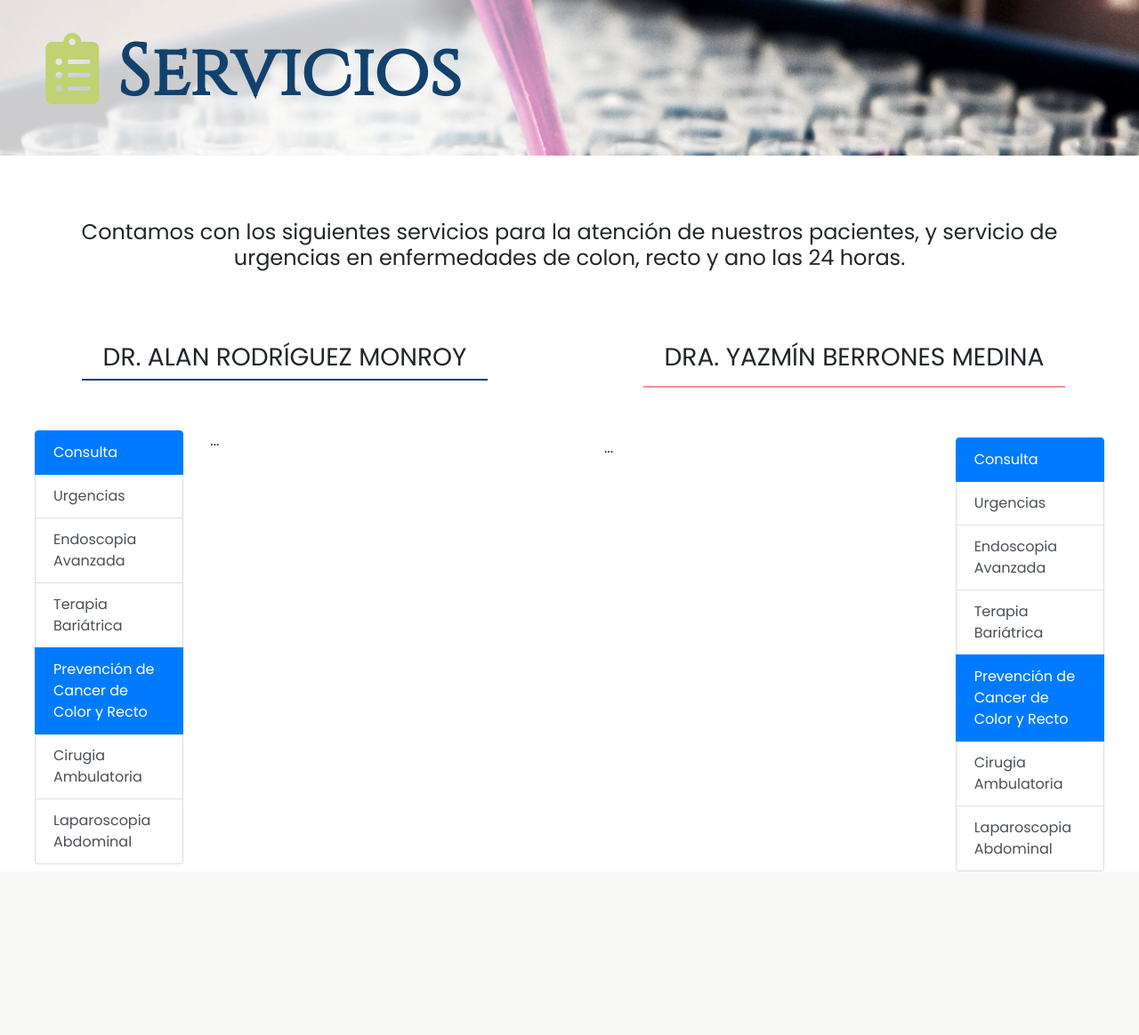
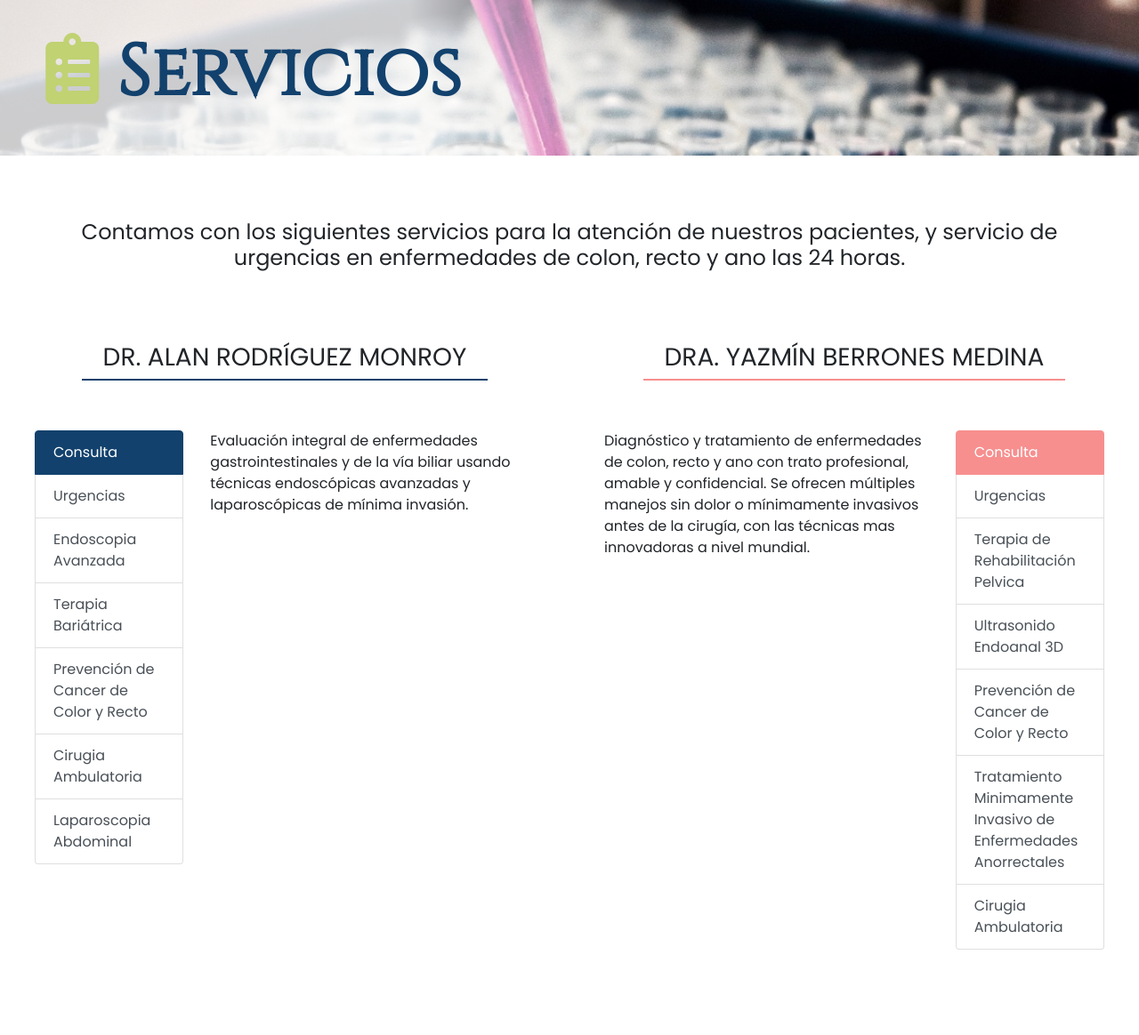
Before and after one commit to LSanchez94/Gastroprocto, a Node server app: page /servicios in a window 1280 px wide. Shown: the part 67-1231 px from the top of the page at 89% size. Before the commit the page ends 1047 px from the top, so only its background shows below. Run offline with Node 20, Linux system fonts and the light colour scheme; some libraries are stand-ins or nearby versions.

Commit message:
nuevos servicios

```diff
--- a/public/css/gastroproctostyles.css
+++ b/public/css/gastroproctostyles.css
@@ -445,6 +445,18 @@ a{
     transform: scale(1.2);
 }
 
+
+
+#bluestyle .list-group-item.active{
+    background-color: #12416d;
+    border-color: #12416d;
+}
+
+#pinkstyle .list-group-item.active{
+    background-color: #f78f8f;
+    border-color:  #f78f8f;
+}
+
 @media screen and (max-width: 1400px){
     .carrusel-left .carousel-caption h5, .carrusel-left-2 .carousel-caption h5, .carrusel-right .carousel-caption h5{
         font-size: 4.2em;
--- a/views/servicios2.hbs
+++ b/views/servicios2.hbs
@@ -34,57 +34,97 @@
 
     <div class="container-fluid mt-4">
         <div class="row">
-            <div class="col-6">
+            <div class="col-6 mb-5">
                 <div class="row justify-content-center">
                     <h3 class="pb-2 px-4" style="border-bottom:2px solid #12416d">DR. ALAN RODRÍGUEZ MONROY</h3>
                 </div>
-                <div class="row mt-5 px-4">
-                    <div class="col-4">
+                <div class="row my-5 px-4">
+                    <div class="col-4" id="bluestyle">
                         <div class="list-group" id="list-tab" role="tablist">
-                            <a class="list-group-item list-group-item-action active" id="list-home-list" data-toggle="list" href="#list-home" role="tab" aria-controls="home">Consulta</a>
-                            <a class="list-group-item list-group-item-action" id="list-profile-list" data-toggle="list" href="#list-profile" role="tab" aria-controls="profile">Urgencias</a>
-                            <a class="list-group-item list-group-item-action" id="list-messages-list" data-toggle="list" href="#list-messages" role="tab" aria-controls="messages">Endoscopia Avanzada</a>
-                            <a class="list-group-item list-group-item-action" id="list-settings-list" data-toggle="list" href="#list-settings" role="tab" aria-controls="settings">Terapia Bariátrica</a>
-                            <a class="list-group-item list-group-item-action active" id="list-home-list" data-toggle="list" href="#list-home" role="tab" aria-controls="home">Prevención de Cancer de Color y Recto</a>
-                            <a class="list-group-item list-group-item-action" id="list-profile-list" data-toggle="list" href="#list-profile" role="tab" aria-controls="profile">Cirugia Ambulatoria</a>
-                            <a class="list-group-item list-group-item-action" id="list-messages-list" data-toggle="list" href="#list-messages" role="tab" aria-controls="messages">Laparoscopia Abdominal</a>
+                            <a class="list-group-item list-group-item-action active" id="list-home-list" data-toggle="list" href="#list-1a" role="tab" aria-controls="home">Consulta</a>
+                            <a class="list-group-item list-group-item-action" id="list-profile-list" data-toggle="list" href="#list-2a" role="tab" aria-controls="profile">Urgencias</a>
+                            <a class="list-group-item list-group-item-action" id="list-messages-list" data-toggle="list" href="#list-3a" role="tab" aria-controls="messages">Endoscopia Avanzada</a>
+                            <a class="list-group-item list-group-item-action" id="list-settings-list" data-toggle="list" href="#list-4a" role="tab" aria-controls="settings">Terapia Bariátrica</a>
+                            <a class="list-group-item list-group-item-action" id="list-home-list" data-toggle="list" href="#list-5a" role="tab" aria-controls="home">Prevención de Cancer de Color y Recto</a>
+                            <a class="list-group-item list-group-item-action" id="list-profile-list" data-toggle="list" href="#list-6a" role="tab" aria-controls="profile">Cirugia Ambulatoria</a>
+                            <a class="list-group-item list-group-item-action" id="list-messages-list" data-toggle="list" href="#list-7a" role="tab" aria-controls="messages">Laparoscopia Abdominal</a>
                         </div>
                     </div>
                     <div class="col-8">
                         <div class="tab-content" id="nav-tabContent">
-                            <div class="tab-pane fade show active" id="list-home" role="tabpanel" aria-labelledby="list-home-list">...</div>
-                            <div class="tab-pane fade" id="list-profile" role="tabpanel" aria-labelledby="list-profile-list">...</div>
-                            <div class="tab-pane fade" id="list-messages" role="tabpanel" aria-labelledby="list-messages-list">...</div>
-                            <div class="tab-pane fade" id="list-settings" role="tabpanel" aria-labelledby="list-settings-list">...</div>
+                            <div class="tab-pane fade show active" id="list-1a" role="tabpanel" aria-labelledby="list-home-list">
+                                Evaluación integral de enfermedades gastrointestinales y de la vía biliar usando técnicas endoscópicas avanzadas y laparoscópicas de mínima invasión.
+                            </div>
+                            <div class="tab-pane fade" id="list-2a" role="tabpanel" aria-labelledby="list-profile-list">
+                                Atención de enfermedades gastrointestinales de urgencia las 24 horas.
+                            </div>
+                            <div class="tab-pane fade" id="list-3a" role="tabpanel" aria-labelledby="list-messages-list">
+                                Realización de panendoscopia, duodenoscopia, colonoscopia con sedación y CPRE para diagnóstico/tratamiento de reflujo gastroesofágico, hernia hiatal, gastritis, piedras en vía biliar, colitis, pólipos, cáncer de tracto digestivo y sangrado de tubo digestivo.
+                            </div>
+                            <div class="tab-pane fade" id="list-4a" role="tabpanel" aria-labelledby="list-settings-list">
+                                Asesoramiento y uso de técnicas endoscópicas y quirúrgicas para el tratamiento de la obesidad mórbida.
+                            </div>
+                            <div class="tab-pane fade" id="list-5a" role="tabpanel" aria-labelledby="list-settings-list">
+                                El Cáncer Colorrectal representa la 3era causa de cáncer a nivel mundial y la 2da causa de muertes por cáncer. Esto se debe a que las personas desconocen el protocolo para prevenir y curar el cáncer antes de que aparezca el cual se debe realizar a toda la población a partir de los 45 años o antes si hay historia familiar.
+                            </div>
+                            <div class="tab-pane fade" id="list-6a" role="tabpanel" aria-labelledby="list-settings-list">
+                                Resolución de algunas enfermedades con cirugía de corta estancia y salida del hospital el mismo día.
+                            </div>
+                            <div class="tab-pane fade" id="list-7a" role="tabpanel" aria-labelledby="list-settings-list">
+                                Realización de cirugía mínimamente invasiva con heridas pequeñas y poca manipulación de tejidos que promueve una recuperación postoperatoria mas rápida.
+                            </div>
                         </div>
                     </div>
                 </div>
 
 
             </div>
-            <div class="col-6">
+            <div class="col-6 mb-5">
                 <div class="row justify-content-center">
-                    <h3 class="pb-3 px-4" style="border-bottom:2px solid #f78f8f">DRA. YAZMÍN BERRONES MEDINA</h3>
+                    <h3 class="pb-2 px-4" style="border-bottom:2px solid #f78f8f">DRA. YAZMÍN BERRONES MEDINA</h3>
                 </div>
 
-                <div class="row mt-5 px-4">
+                <div class="row my-5 px-4">
                     <div class="col-8">
                         <div class="tab-content" id="nav-tabContent">
-                            <div class="tab-pane fade show active" id="list-home" role="tabpanel" aria-labelledby="list-home-list">...</div>
-                            <div class="tab-pane fade" id="list-profile" role="tabpanel" aria-labelledby="list-profile-list">...</div>
-                            <div class="tab-pane fade" id="list-messages" role="tabpanel" aria-labelledby="list-messages-list">...</div>
-                            <div class="tab-pane fade" id="list-settings" role="tabpanel" aria-labelledby="list-settings-list">...</div>
+                            <div class="tab-pane fade show active" id="list-1" role="tabpanel" aria-labelledby="list-home-list">
+                                Diagnóstico y tratamiento de enfermedades de colon, recto y ano con trato profesional, amable y confidencial. Se ofrecen múltiples manejos sin dolor o mínimamente invasivos antes de la cirugía, con las técnicas mas innovadoras a nivel mundial.
+                            </div>
+                            <div class="tab-pane fade" id="list-2" role="tabpanel" aria-labelledby="list-profile-list">
+                                Atención de enfermedades de urgencia de colon, recto y ano las 24 horas
+                            </div>
+                            <div class="tab-pane fade" id="list-3" role="tabpanel" aria-labelledby="list-messages-list">
+                                Manejo integral de enfermedades de disfunción del piso pélvico como estreñimiento, incontinencia urinaria y fecal, escape de gases, prolapso, dolor pélvico, anal y vaginal.<br>
+                                <br>
+                                <ul>
+                                    <li>Electroestimulación: Aplicación de estímulos eléctricos indoloros que permite tratar padecimientos como incontinencia, estreñimiento, dolor crónico.</li>
+                                    <li>Biofeedback: Uso de la tecnología con imágenes y sonidos que permiten conocer al paciente la manera correcta de defecar y fortalecer la musculatura del piso pélvico.</li>
+                                    <li>Re-educación evacuatoria: Educación al paciente del proceso de la evacuación con eliminación de los malos hábitos defecatorios que producen estreñimiento crónico.</li>
+                                </ul>
+                            </div>
+                            <div class="tab-pane fade" id="list-4" role="tabpanel" aria-labelledby="list-settings-list">
+                                Realización de estudios ultrasonográficos en 3D para ver la anatomía del ano y realizar un diagnóstico certero en patologías como incontinencia anal, abscesos y fistulas anales.
+                            </div>
+                            <div class="tab-pane fade" id="list-5" role="tabpanel" aria-labelledby="list-settings-list">
+                                El Cáncer Colorrectal representa la 3era causa de cáncer a nivel mundial y la 2da causa de muertes por cáncer. Esto se debe a que las personas desconocen el protocolo para prevenir y curar el cáncer antes de que aparezca el cual se debe realizar a toda la población a partir de los 45 años o antes si hay historia familiar.
+                            </div>
+                            <div class="tab-pane fade" id="list-6" role="tabpanel" aria-labelledby="list-settings-list">
+                                Se ofrecen múltiples opciones de tratamientos no quirúrgicos para resolver enfermedades anorrectales.
+                            </div>
+                            <div class="tab-pane fade" id="list-7" role="tabpanel" aria-labelledby="list-settings-list">
+                                Realización de cirugía de corta estancia con técnicas mínimamente invasivas que disminuyen el dolor y ayudan a preservar la continencia fecal.
+                            </div>
                         </div>
                     </div>
-                    <div class="col-4">
+                    <div class="col-4" id="pinkstyle">
                         <div class="list-group" id="list-tab" role="tablist">
-                            <a class="list-group-item list-group-item-action active" id="list-home-list" data-toggle="list" href="#list-home" role="tab" aria-controls="home">Consulta</a>
-                            <a class="list-group-item list-group-item-action" id="list-profile-list" data-toggle="list" href="#list-profile" role="tab" aria-controls="profile">Urgencias</a>
-                            <a class="list-group-item list-group-item-action" id="list-messages-list" data-toggle="list" href="#list-messages" role="tab" aria-controls="messages">Endoscopia Avanzada</a>
-                            <a class="list-group-item list-group-item-action" id="list-settings-list" data-toggle="list" href="#list-settings" role="tab" aria-controls="settings">Terapia Bariátrica</a>
-                            <a class="list-group-item list-group-item-action active" id="list-home-list" data-toggle="list" href="#list-home" role="tab" aria-controls="home">Prevención de Cancer de Color y Recto</a>
-                            <a class="list-group-item list-group-item-action" id="list-profile-list" data-toggle="list" href="#list-profile" role="tab" aria-controls="profile">Cirugia Ambulatoria</a>
-                            <a class="list-group-item list-group-item-action" id="list-messages-list" data-toggle="list" href="#list-messages" role="tab" aria-controls="messages">Laparoscopia Abdominal</a>
+                            <a class="list-group-item list-group-item-action active" id="list-home-list" data-toggle="list" href="#list-1" role="tab" aria-controls="home">Consulta</a>
+                            <a class="list-group-item list-group-item-action" id="list-profile-list" data-toggle="list" href="#list-2" role="tab" aria-controls="profile">Urgencias</a>
+                            <a class="list-group-item list-group-item-action" id="list-messages-list" data-toggle="list" href="#list-3" role="tab" aria-controls="messages">Terapia de Rehabilitación Pelvica</a>
+                            <a class="list-group-item list-group-item-action" id="list-settings-list" data-toggle="list" href="#list-4" role="tab" aria-controls="settings">Ultrasonido Endoanal 3D</a>
+                            <a class="list-group-item list-group-item-action" id="list-home-list" data-toggle="list" href="#list-5" role="tab" aria-controls="home">Prevención de Cancer de Color y Recto</a>
+                            <a class="list-group-item list-group-item-action" id="list-profile-list" data-toggle="list" href="#list-6" role="tab" aria-controls="profile">Tratamiento Minimamente Invasivo de Enfermedades Anorrectales</a>
+                            <a class="list-group-item list-group-item-action" id="list-messages-list" data-toggle="list" href="#list-7" role="tab" aria-controls="messages">Cirugia Ambulatoria</a>
                         </div>
                     </div>
 
```
